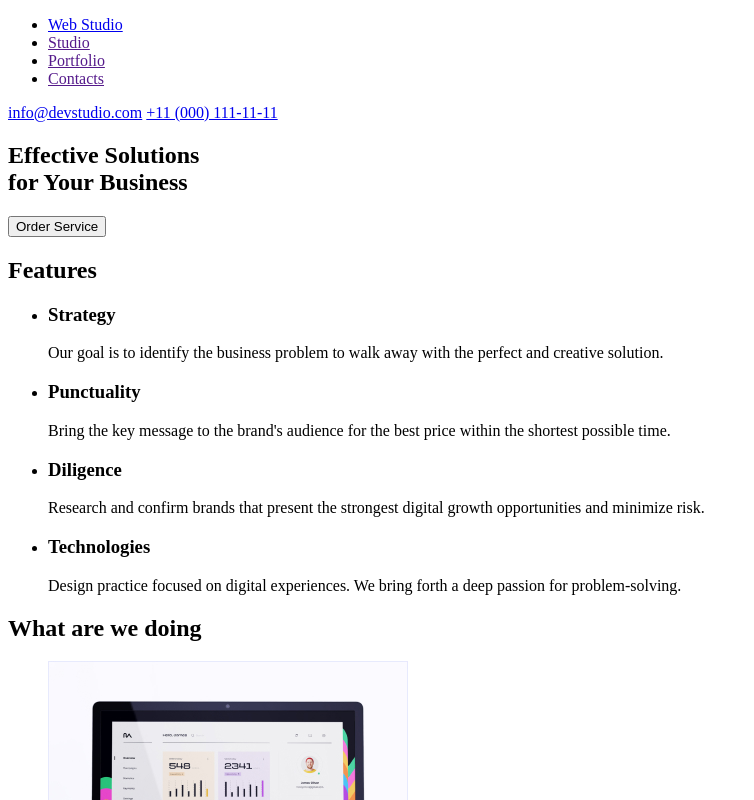
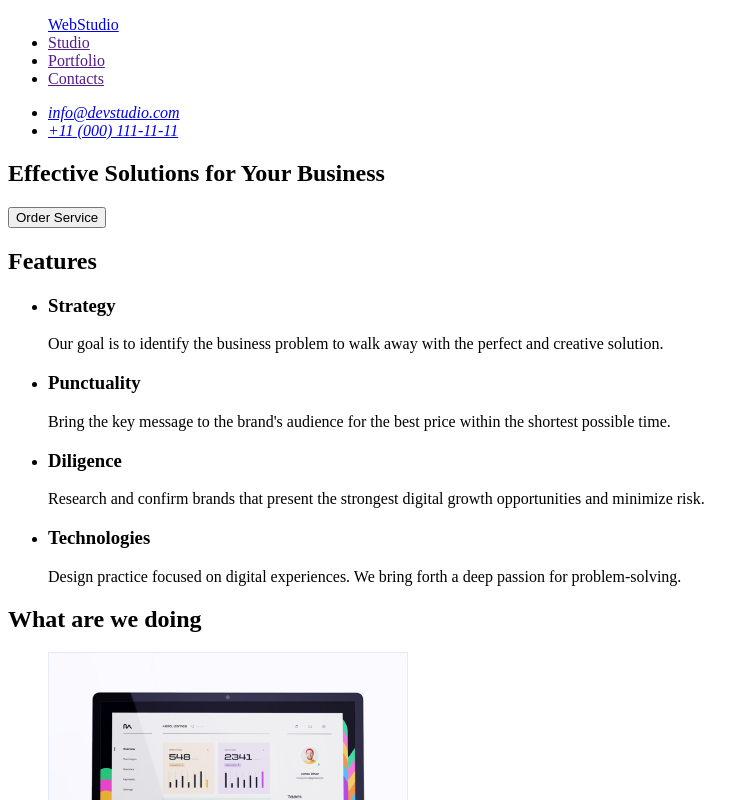
Before and after one commit to pbohdanov/goit-markup-hw-01, a plain HTML site: page index.html in a window 1280 px wide. Shown: the top 800 px of the page, without its empty margins (0-754 px from the left). Drawn offline with Linux system fonts and the light colour scheme.

Commit message:
updated: fixed header

```diff
--- a/index.html
+++ b/index.html
@@ -11,9 +11,7 @@
     <header>
       <nav>
         <ul>
-          <li>
-            <a href="./index.html">Web Studio</a>
-          </li>
+          <a href="./index.html">WebStudio</a>
           <li>
             <a href="">Studio</a>
           </li>
@@ -26,18 +24,23 @@
         </ul>
       </nav>
       <!-- Contacts -->
-      <a href="mailto:info@devstudio.com">info@devstudio.com</a>
-      <a href="tel:+110001111111">+11 (000) 111-11-11</a>
+      <address>
+        <ul>
+          <li>
+            <a href="mailto:info@devstudio.com">info@devstudio.com</a>
+          </li>
+          <li>
+            <a href="tel:+110001111111">+11 (000) 111-11-11</a>
+          </li>
+        </ul>
+      </address>
     </header>
 
     <!-- Main content -->
     <main>
       <!-- Hero Section -->
       <section>
-        <h1>
-          Effective Solutions <br />
-          for Your Business
-        </h1>
+        <h1>Effective Solutions for Your Business</h1>
         <button type="button">Order Service</button>
       </section>
 
@@ -163,7 +166,7 @@
 
     <!-- Footer -->
     <footer>
-      <a href="./index.html">Web Studio</a>
+      <a href="./index.html">WebStudio</a>
       <p>
         Increase the flow of customers and sales for your business with digital
         marketing & growth solutions.
```
